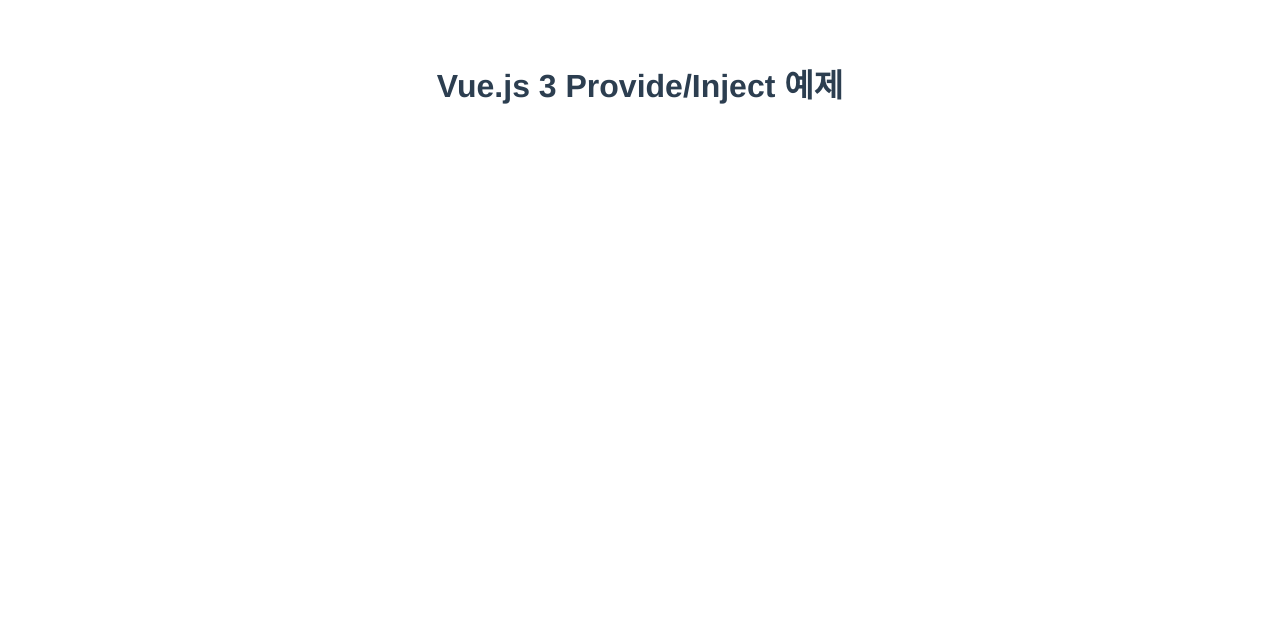
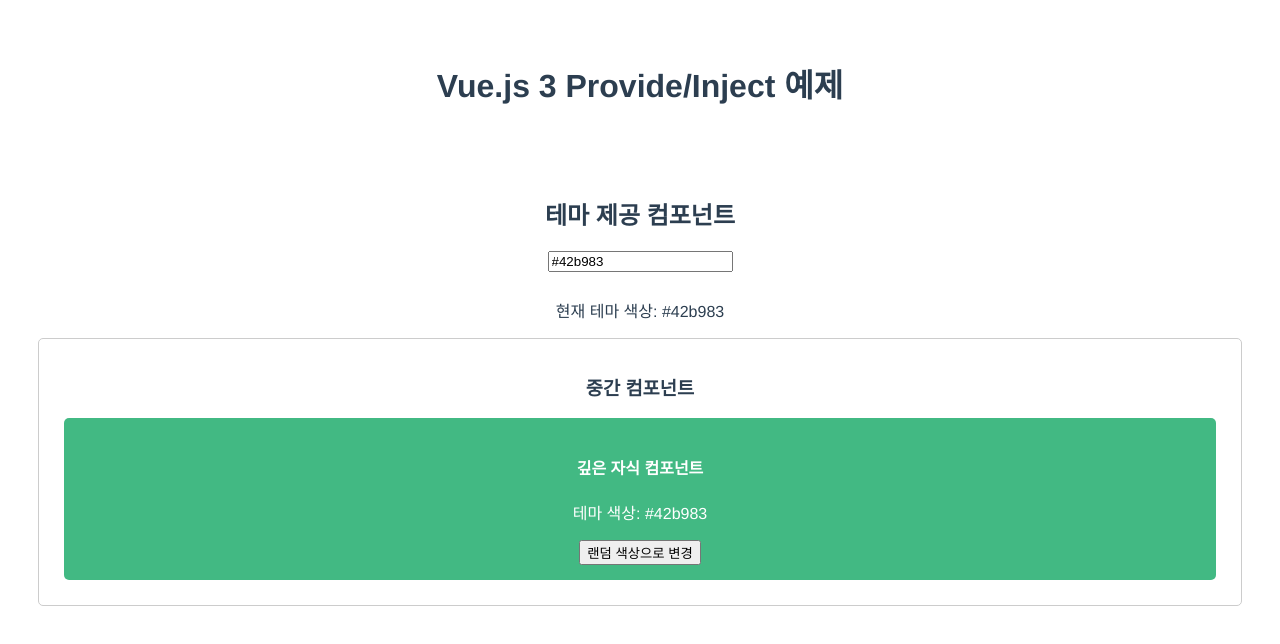
Before and after one commit to YeonGeon12/MyVuePRJ, a Vue app: page /#/board in a window 1280 px wide. Before the commit this address led to /#/board. Shown: the top 644 px of the page. Built offline with nearby package versions, Linux system fonts and the light colour scheme.

Commit message:
Provide/Inject 실습

```diff
--- a/src/App.vue
+++ b/src/App.vue
@@ -1,12 +1,12 @@
 <template>
   <div id="app">
     <h1>Vue.js 3 Provide/Inject 예제</h1>
-    <!-- 테마 제공 컴포넌트 호츨 -->
+    <ThemeProvider />
   </div>
 </template>
 
 <script>
-import ThemeProvider from "./components/ThemeProvider.vue";
+import ThemeProvider from './components/ThemeProvider.vue'
 
 export default {
   name: 'App',
--- /dev/null
+++ b/src/components/ThemeConsumer.vue
@@ -0,0 +1,27 @@
+<template>
+  <div class="consumer-container">
+    <h3>중간 컴포넌트</h3>
+    <!-- 깊은 자식 컴포넌트 호출 -->
+    <ThemeGrandChild />
+  </div>
+</template>
+
+<script>
+import ThemeGrandChild from './ThemeGrandChild.vue'
+
+export default {
+  name: 'ThemeConsumer',
+  components: {
+    ThemeGrandChild
+  }
+}
+</script>
+
+<style scoped>
+.consumer-container {
+  padding: 15px;
+  margin: 10px;
+  border: 1px solid #ccc;
+  border-radius: 5px;
+}
+</style>
--- /dev/null
+++ b/src/components/ThemeGrandChild.vue
@@ -0,0 +1,31 @@
+<template>
+  <div class="grandchild-container" :style="{ backgroundColor: theme.color }">
+    <h4>깊은 자식 컴포넌트</h4>
+    <p>테마 색상: {{ theme.color }}</p>
+    <button @click="changeColor">랜덤 색상으로 변경</button>
+  </div>
+</template>
+
+<script>
+import { inject } from 'vue'
+
+export default {
+  name: 'ThemeGrandChild',
+  setup() {
+    const theme = inject('theme')
+    const changeColor = () => {
+      theme.value.color = '#' + Math.floor(Math.random() * 16777215).toString(16)
+    }
+    return { theme, changeColor }
+  }
+}
+</script>
+
+<style scoped>
+.grandchild-container {
+  padding: 15px;
+  margin: 10px;
+  border-radius: 5px;
+  color: white;
+}
+</style>
--- /dev/null
+++ b/src/components/ThemeProvider.vue
@@ -0,0 +1,37 @@
+<template>
+  <div class="provider-container">
+    <h2>테마 제공 컴포넌트</h2>
+    <!-- 테마 색상 입력 필드 -->
+    <input v-model="theme.color" placeholder="테마 색상 입력 (예: #ff0000)" style="margin-bottom: 10px;" />
+
+    <!-- 현재 테마 색상 표시 -->
+    <p>현재 테마 색상: {{ theme.color }}</p>
+
+    <!-- 자식 컴포넌트 호출 -->
+    <ThemeConsumer />
+  </div>
+</template>
+
+<script>
+import { ref, provide } from 'vue'
+import ThemeConsumer from './ThemeConsumer.vue'
+
+export default {
+  name: 'ThemeProvider',
+  components: {
+    ThemeConsumer
+  },
+  setup() {
+    const theme = ref({ color: '#42b983' }) // 반응형 테마 객체
+    provide('theme', theme)
+    return { theme }
+  }
+}
+</script>
+
+<style scoped>
+.provider-container {
+  padding: 20px;
+  text-align: center;
+}
+</style>
```
